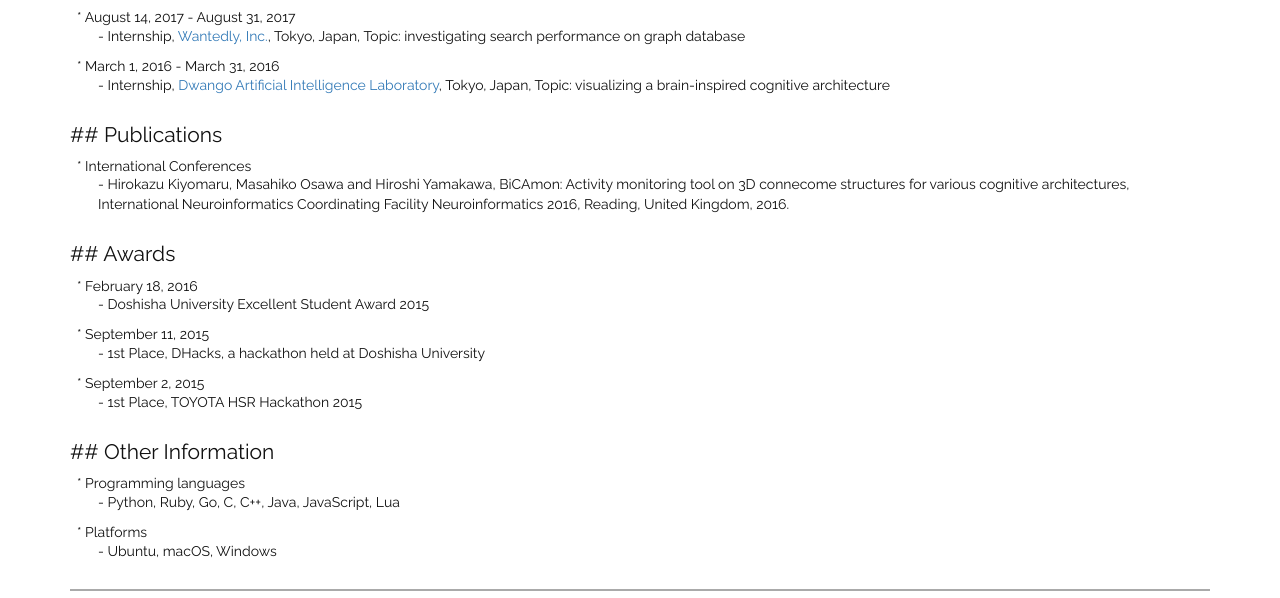
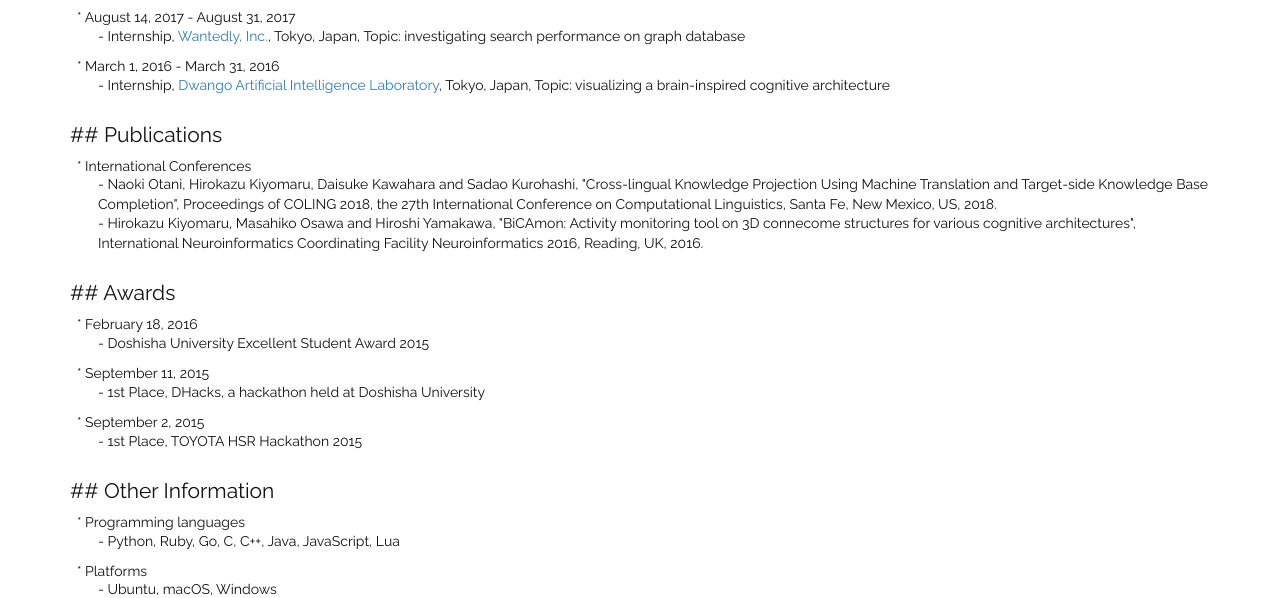
Before and after one commit to hkiyomaru/hirokazukiyomaru.com, a website: page source/index.html in a window 1280 px wide. Shown: the part 857-1455 px from the top of the page. Drawn offline with nearby package versions, Linux system fonts and the light colour scheme; files that its build step writes are made by us from their sources.

Commit message:
add paper

```diff
--- a/source/index.html
+++ b/source/index.html
@@ -81,7 +81,9 @@
         <section>
           <h2>## Publications</h2>
           <p class="parent">* International Conferences</p>
-          <p class="child">- Hirokazu Kiyomaru, Masahiko Osawa and Hiroshi Yamakawa, BiCAmon: Activity monitoring tool on 3D connecome structures for various cognitive architectures, International Neuroinformatics Coordinating Facility Neuroinformatics 2016, Reading, United Kingdom, 2016.</p>
+          <p class="child">- Naoki Otani, Hirokazu Kiyomaru, Daisuke Kawahara and Sadao Kurohashi, "Cross-lingual Knowledge Projection Using Machine Translation and Target-side Knowledge Base Completion", Proceedings of COLING 2018, the 27th International Conference on Computational Linguistics, Santa Fe, New Mexico, US, 2018.</p>
+          <p class="child">- Hirokazu Kiyomaru, Masahiko Osawa and Hiroshi Yamakawa, "BiCAmon: Activity monitoring tool on 3D connecome structures for various cognitive architectures", International Neuroinformatics Coordinating Facility Neuroinformatics 2016, Reading, UK, 2016.</p>
+
         </section>
 
         <section>
```
